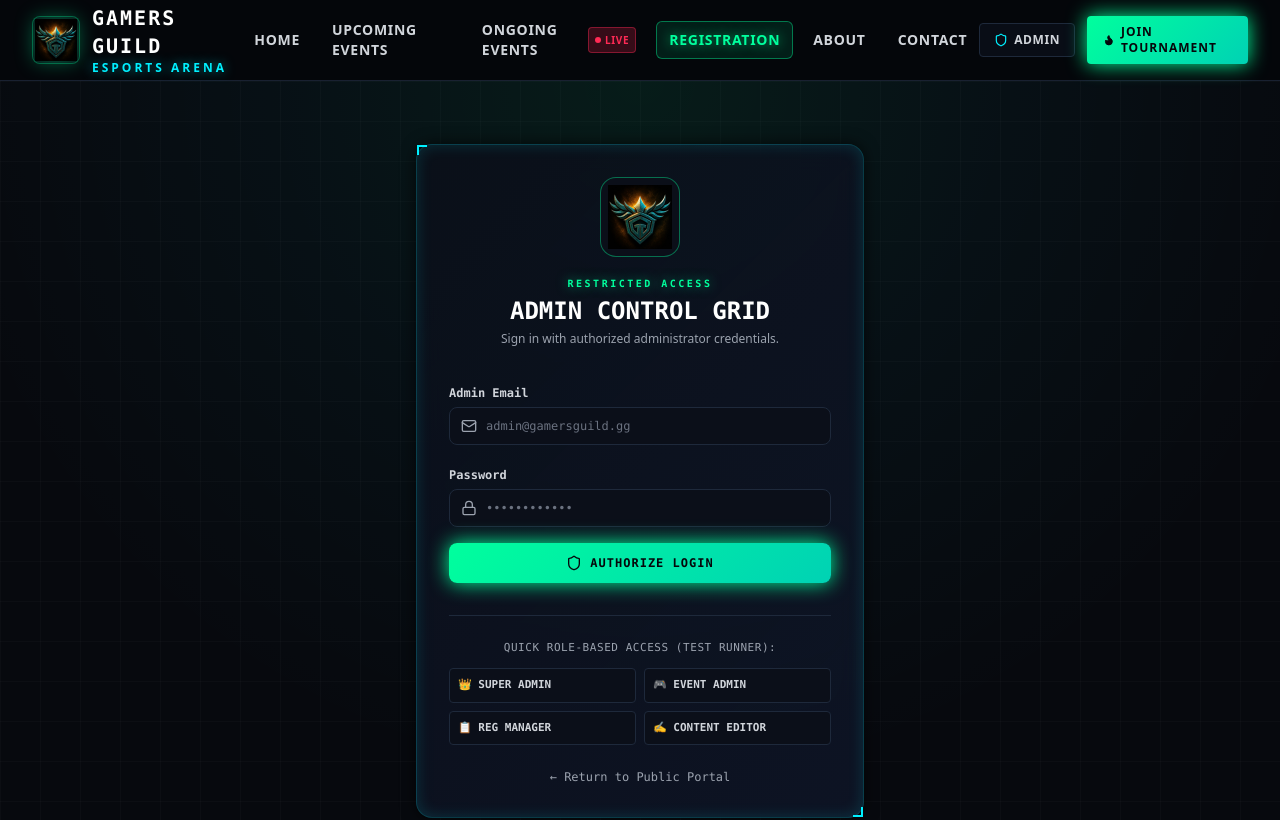
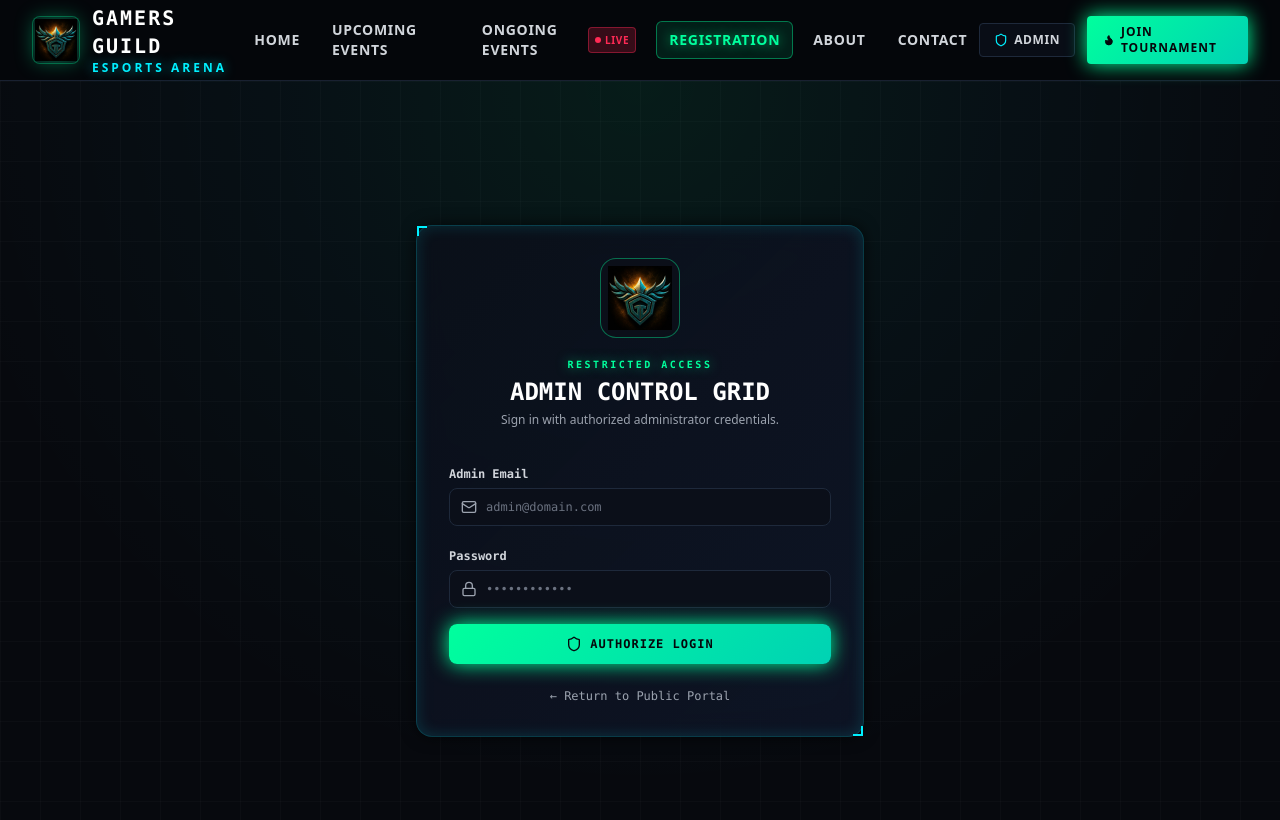
Before and after one commit to 53yelureprathemesh-bot/gamers-guild-esports, a Next.js app: page /admin/login in a window 1280 px wide. Shown: the top 820 px of the page. Built offline with nearby package versions, Linux system fonts and the light colour scheme.

Commit message:
Lock down admin security strictly to authorized owner and remove demo bypasses

```diff
--- a/app/admin/layout.tsx
+++ b/app/admin/layout.tsx
@@ -35,37 +35,54 @@ export default function AdminLayout({ children }: { children: React.ReactNode })
   const pathname = usePathname();
   const router = useRouter();
   const [admin, setAdmin] = useState<CurrentAdmin | null>(null);
+  const [isAuthorized, setIsAuthorized] = useState<boolean | null>(null);
   const [sidebarOpen, setSidebarOpen] = useState(false);
 
   // Check login state
   useEffect(() => {
-    if (pathname === '/admin/login') return;
+    if (pathname === '/admin/login') {
+      setIsAuthorized(true);
+      return;
+    }
 
     const stored = localStorage.getItem('gg_admin_user');
     if (!stored) {
-      // Default to Super Admin in local dev if not logged in
-      const defaultAdmin = {
-        email: 'admin@gamersguild.gg',
-        name: 'Guild Commander',
-        role: 'SUPER_ADMIN' as AdminRole
-      };
-      localStorage.setItem('gg_admin_user', JSON.stringify(defaultAdmin));
-      setAdmin(defaultAdmin);
-    } else {
-      try {
-        setAdmin(JSON.parse(stored));
-      } catch {
-        setAdmin({
-          email: 'admin@gamersguild.gg',
-          name: 'Guild Commander',
-          role: 'SUPER_ADMIN'
-        });
+      setIsAuthorized(false);
+      router.replace('/admin/login');
+      return;
+    }
+
+    try {
+      const parsed = JSON.parse(stored);
+      if (parsed && parsed.email?.toLowerCase() === '53yelureprathemesh@gmail.com') {
+        setAdmin(parsed);
+        setIsAuthorized(true);
+      } else {
+        localStorage.removeItem('gg_admin_user');
+        setIsAuthorized(false);
+        router.replace('/admin/login');
       }
+    } catch {
+      localStorage.removeItem('gg_admin_user');
+      setIsAuthorized(false);
+      router.replace('/admin/login');
     }
-  }, [pathname]);
+  }, [pathname, router]);
 
   if (pathname === '/admin/login') {
     return <>{children}</>;
+  }
+
+  // Security gate: Block unauthorized visitors while redirecting
+  if (!isAuthorized) {
+    return (
+      <div className="min-h-screen cyber-bg flex items-center justify-center p-4">
+        <div className="glass-hud p-8 rounded-2xl border border-neon-cyan/40 text-center font-mono space-y-3">
+          <div className="w-8 h-8 mx-auto border-2 border-neon-emerald border-t-transparent rounded-full animate-spin"></div>
+          <div className="text-xs text-gray-300 tracking-wider">VERIFYING ADMIN SECURITY CREDENTIALS...</div>
+        </div>
+      </div>
+    );
   }
 
   const role = admin?.role || 'SUPER_ADMIN';
--- a/app/admin/login/page.tsx
+++ b/app/admin/login/page.tsx
@@ -22,27 +22,19 @@ export default function AdminLoginPage() {
 
     // Store active session in localStorage for demonstration / mock state
     setTimeout(() => {
-      if (email.includes('admin') || password === 'admin123' || email.length > 3) {
+      const trimmedEmail = email.trim().toLowerCase();
+      if (trimmedEmail === '53yelureprathemesh@gmail.com' && password === 'Prathamesh@27') {
         localStorage.setItem('gg_admin_user', JSON.stringify({
-          email: email,
-          name: email.split('@')[0].toUpperCase(),
+          email: '53yelureprathemesh@gmail.com',
+          name: 'Prathamesh (Super Admin)',
           role: 'SUPER_ADMIN'
         }));
         router.push('/admin');
       } else {
-        setErrorMsg('Invalid admin credentials. For demo access, use the Quick Role Switcher below.');
+        setErrorMsg('ACCESS DENIED: Invalid administrator credentials.');
       }
       setLoading(false);
-    }, 500);
-  };
-
-  const handleQuickDemoLogin = (role: AdminRole, title: string) => {
-    localStorage.setItem('gg_admin_user', JSON.stringify({
-      email: `${role.toLowerCase()}@gamersguild.gg`,
-      name: title,
-      role: role
-    }));
-    router.push('/admin');
+    }, 400);
   };
 
   return (
@@ -87,7 +79,7 @@ export default function AdminLoginPage() {
               <input
                 type="email"
                 required
-                placeholder="admin@gamersguild.gg"
+                placeholder="admin@domain.com"
                 value={email}
                 onChange={(e) => setEmail(e.target.value)}
                 className="w-full pl-9 pr-3.5 py-2.5 text-xs font-mono bg-cyber-dark border border-cyber-border rounded-lg text-white placeholder-gray-500 focus:outline-none focus:border-neon-cyan"
@@ -113,49 +105,12 @@ export default function AdminLoginPage() {
           <button
             type="submit"
             disabled={loading}
-            className="btn-cyber-primary w-full py-3 rounded-lg text-xs font-black font-mono uppercase tracking-wider flex items-center justify-center space-x-2 shadow-neon-emerald mt-2"
+            className="btn-cyber-primary w-full py-3 rounded-lg text-xs font-black font-mono uppercase tracking-wider flex items-center justify-center space-x-2 shadow-neon-emerald mt-4"
           >
             <Shield className="w-4 h-4 text-cyber-black" />
             <span>{loading ? 'AUTHENTICATING...' : 'AUTHORIZE LOGIN'}</span>
           </button>
         </form>
-
-        {/* QUICK DEMO ROLE SWITCHER (FOR INSTANT TESTING) */}
-        <div className="mt-8 pt-6 border-t border-cyber-border">
-          <div className="text-[11px] font-mono text-gray-400 text-center uppercase tracking-wider mb-3">
-            QUICK ROLE-BASED ACCESS (TEST RUNNER):
-          </div>
-          <div className="grid grid-cols-2 gap-2 text-[11px] font-mono font-bold">
-            <button
-              type="button"
-              onClick={() => handleQuickDemoLogin('SUPER_ADMIN', 'Guild Commander (Super Admin)')}
-              className="p-2 rounded bg-cyber-dark hover:bg-neon-emerald/20 border border-cyber-border hover:border-neon-emerald text-gray-300 hover:text-white text-left transition"
-            >
-              👑 SUPER ADMIN
-            </button>
-            <button
-              type="button"
-              onClick={() => handleQuickDemoLogin('EVENT_ADMIN', 'Tournament Director (Event Admin)')}
-              className="p-2 rounded bg-cyber-dark hover:bg-neon-cyan/20 border border-cyber-border hover:border-neon-cyan text-gray-300 hover:text-white text-left transition"
-            >
-              🎮 EVENT ADMIN
-            </button>
-            <button
-              type="button"
-              onClick={() => handleQuickDemoLogin('REGISTRATION_MANAGER', 'Arbiter (Registration Manager)')}
-              className="p-2 rounded bg-cyber-dark hover:bg-neon-gold/20 border border-cyber-border hover:border-neon-gold text-gray-300 hover:text-white text-left transition"
-            >
-              📋 REG MANAGER
-            </button>
-            <button
-              type="button"
-              onClick={() => handleQuickDemoLogin('CONTENT_EDITOR', 'Publicist (Content Editor)')}
-              className="p-2 rounded bg-cyber-dark hover:bg-neon-purple/20 border border-cyber-border hover:border-neon-purple text-gray-300 hover:text-white text-left transition"
-            >
-              ✍️ CONTENT EDITOR
-            </button>
-          </div>
-        </div>
 
         <div className="text-center mt-6">
           <Link href="/" className="text-xs font-mono text-gray-400 hover:text-white flex items-center justify-center space-x-1">
--- a/lib/dataStore.ts
+++ b/lib/dataStore.ts
@@ -261,7 +261,7 @@ export const INITIAL_SPONSORS: Sponsor[] = [
 ];
 
 export const INITIAL_ADMINS: AdminUser[] = [
-  { id: "adm-1", email: "admin@gamersguild.gg", full_name: "Guild Commander (Super Admin)", role: "SUPER_ADMIN", is_active: true, created_at: "2026-01-01" },
+  { id: "adm-1", email: "53yelureprathemesh@gmail.com", full_name: "Prathamesh (Super Admin)", role: "SUPER_ADMIN", is_active: true, created_at: "2026-01-01" },
   { id: "adm-2", email: "events@gamersguild.gg", full_name: "Aman Sharma (Event Admin)", role: "EVENT_ADMIN", is_active: true, created_at: "2026-02-01" },
   { id: "adm-3", email: "registrations@gamersguild.gg", full_name: "Pooja Verma (Reg Manager)", role: "REGISTRATION_MANAGER", is_active: true, created_at: "2026-02-15" },
   { id: "adm-4", email: "content@gamersguild.gg", full_name: "Rohan Deshmukh (Content Editor)", role: "CONTENT_EDITOR", is_active: true, created_at: "2026-03-01" }
```
